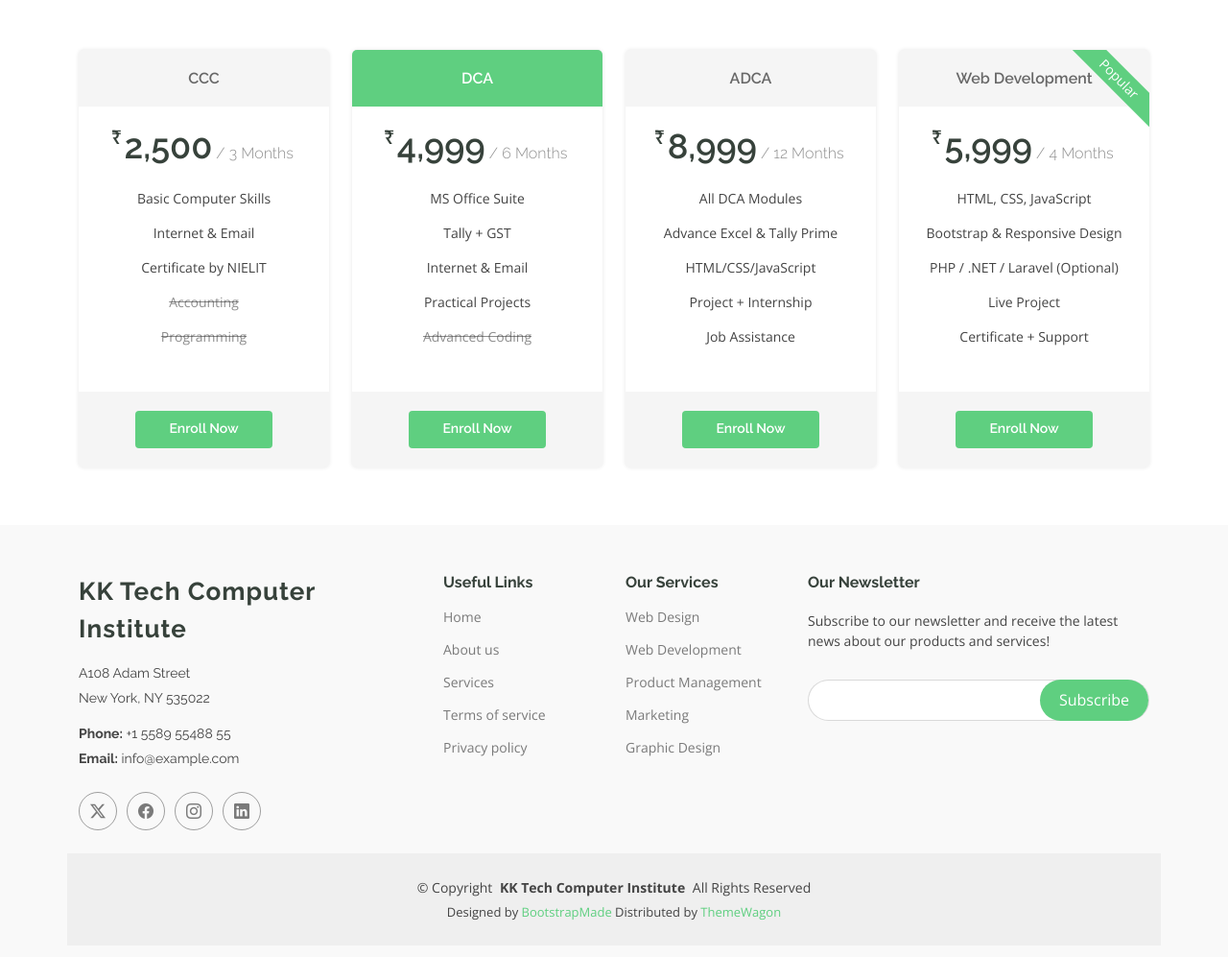
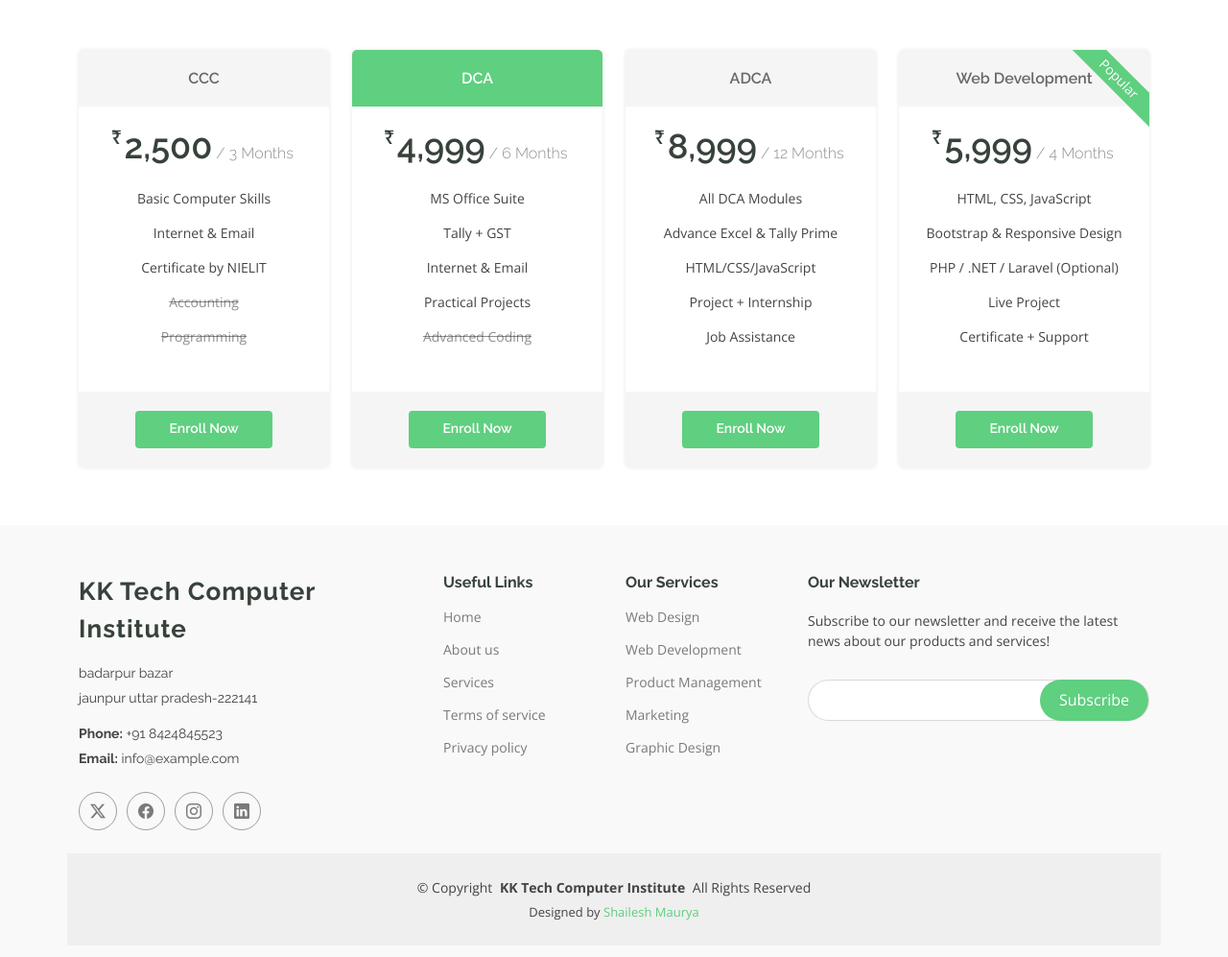
Before and after one commit to shailesh8424/KK-Tech-Computer-Institute-demo, a plain HTML site: page pricing.html in a window 1280 px wide. Shown: the part 461-1458 px from the top of the page at 96% size. Drawn offline with nearby package versions, Linux system fonts and the light colour scheme.

Commit message:
chenge all page

```diff
--- a/about.html
+++ b/about.html
@@ -9,8 +9,8 @@
   <meta name="keywords" content="">
 
   <!-- Favicons -->
-  <link href="assets/img/favicon.png" rel="icon">
-  <link href="assets/img/apple-touch-icon.png" rel="apple-touch-icon">
+  <!-- <link href="assets/img/favicon.png" rel="icon">
+  <link href="assets/img/apple-touch-icon.png" rel="apple-touch-icon"> -->
 
   <!-- Fonts -->
   <link href="https://fonts.googleapis.com" rel="preconnect">
--- a/pricing.html
+++ b/pricing.html
@@ -184,9 +184,9 @@
             <span class="sitename">KK Tech Computer Institute</span>
           </a>
           <div class="footer-contact pt-3">
-            <p>A108 Adam Street</p>
-            <p>New York, NY 535022</p>
-            <p class="mt-3"><strong>Phone:</strong> <span>+1 5589 55488 55</span></p>
+            <p>badarpur bazar </p>
+            <p>jaunpur uttar pradesh-222141</p>
+            <p class="mt-3"><strong>Phone:</strong> <span>+91 8424845523</span></p>
             <p><strong>Email:</strong> <span>info@example.com</span></p>
           </div>
           <div class="social-links d-flex mt-4">
@@ -240,12 +240,11 @@
         <!-- You can delete the links only if you've purchased the pro version. -->
         <!-- Licensing information: https://bootstrapmade.com/license/ -->
         <!-- Purchase the pro version with working PHP/AJAX contact form: [buy-url] -->
-        Designed by <a href="https://bootstrapmade.com/">BootstrapMade</a> Distributed by <a href=“https://themewagon.com>ThemeWagon
+        Designed by <a href="https://shaileshportfolio8424.netlify.app/">Shailesh Maurya</a>
       </div>
     </div>
 
   </footer>
-
   <!-- Scroll Top -->
   <a href="#" id="scroll-top" class="scroll-top d-flex align-items-center justify-content-center"><i class="bi bi-arrow-up-short"></i></a>
 
```
Also changed, not shown: index.html (+2 -2 lines), trainers.html (+4 -5 lines).
